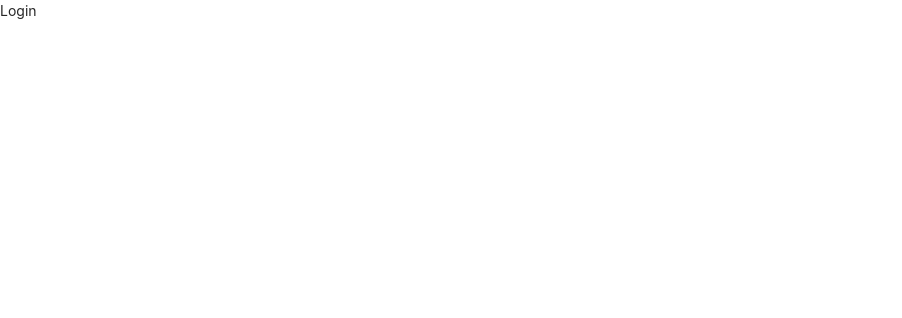
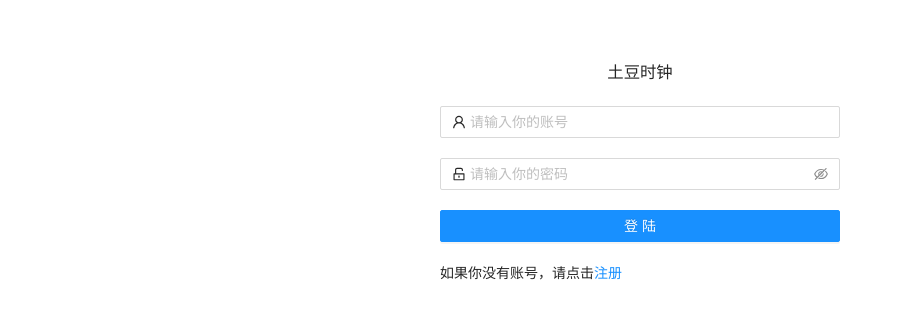
Before and after one commit to 0730chen/todoto, a React (Create React App) app: page /login in a window 1280 px wide. Shown: the top 318 px of the page, without its empty margins (0-902 px from the left). Built offline with nearby package versions, Linux system fonts and the light colour scheme.

Commit message:
完成登陆这注册页面

```diff
--- a/src/components/login/login..tsx
+++ b/src/components/login/login..tsx
@@ -1,10 +1,64 @@
 import React from "react";
+import axios from '../../config/axios'
+import {Input, Button} from 'antd';
+import {UserOutlined, UnlockOutlined,LockOutlined} from '@ant-design/icons';
+import {Link} from "react-router-dom";
 
-class Login extends React.Component {
+
+class Login extends React.Component<any> {
+    constructor(props: any) {
+        super(props)
+        this.state = {
+            account: '',
+            password: '',
+            passwordConformation: ''
+        }
+    }
+
+    onChangeAccount = (e: any) => {
+        const account = e.target.value
+        this.setState((state) => ({
+            account: account
+        }))
+    }
+    onChangePassword = (e: any) => {
+        const password = e.target.value
+        this.setState((state) => ({
+            password: password
+        }))
+    }
+    onChangePasswordConformation = (e: any) => {
+        const psc = e.target.value
+        this.setState(() => ({
+            passwordConformation: psc
+        }))
+    }
+    submit = async () => {
+        // @ts-ignore
+        const {account, password} = this.state;
+        try {
+            await axios.post('sign_up/user', {
+                account,
+                password,
+            })
+            console.log('ok')
+        } catch (e) {
+            throw Error(e)
+        }
+    }
 
     render() {
+        // @ts-ignore
+        const {account, password, passwordConformation} = this.state;
         return (
-            <div>Login</div>
+            <div className='SignUp'>
+                <h3>土豆时钟</h3>
+                <Input placeholder="请输入你的账号" prefix={<UserOutlined/>} value={account} onChange={this.onChangeAccount}/>
+                <Input.Password placeholder="请输入你的密码" prefix={<UnlockOutlined/>} value={password}
+                                onChange={this.onChangePassword}/>
+                <Button type="primary" className="register" onClick={this.submit}>登陆</Button>
+                <p>如果你没有账号，请点击<Link  to="/signup" className="login">注册</Link></p>
+            </div>
         )
     }
 }
--- /dev/null
+++ b/src/components/signUp/signUp.scss
@@ -0,0 +1,18 @@
+.SignUp {
+  max-width: 400px;
+  margin: auto;
+  padding: 50px 0;
+
+  > * {
+    margin: 10px 0;
+  }
+  >h3{
+    text-align: center;
+  }
+  >.register{
+    width: 100%;
+  }
+  >.login{
+    margin:0 10px;
+  }
+}
--- a/src/components/signUp/signUp.tsx
+++ b/src/components/signUp/signUp.tsx
@@ -1,7 +1,9 @@
 import React from "react";
 import axios from '../../config/axios'
 import {Input, Button} from 'antd';
-import {UserOutlined, UnlockOutlined} from '@ant-design/icons';
+import {UserOutlined, UnlockOutlined,LockOutlined} from '@ant-design/icons';
+import './signUp.scss'
+import {Link} from "react-router-dom";
 
 
 class SignUp extends React.Component<any> {
@@ -32,10 +34,13 @@ class SignUp extends React.Component<any> {
             passwordConformation: psc
         }))
     }
+    linkTo = ()=>{
+        this.props.history.push('/login')
+    }
     submit = async () => {
         // @ts-ignore
         const {account, password, passwordConformation} = this.state;
-        console.log(account,password,passwordConformation);
+        console.log(account, password, passwordConformation);
         try {
             await axios.post('sign_up/user', {
                 account,
@@ -53,12 +58,14 @@ class SignUp extends React.Component<any> {
         const {account, password, passwordConformation} = this.state;
         return (
             <div className='SignUp'>
+                <h3>土豆时钟</h3>
                 <Input placeholder="请输入你的账号" prefix={<UserOutlined/>} value={account} onChange={this.onChangeAccount}/>
                 <Input.Password placeholder="请输入你的密码" prefix={<UnlockOutlined/>} value={password}
                                 onChange={this.onChangePassword}/>
-                <Input.Password placeholder="确认密码" prefix={<UnlockOutlined/>} value={passwordConformation}
+                <Input.Password placeholder="确认密码" prefix={<LockOutlined/>} value={passwordConformation}
                                 onChange={this.onChangePasswordConformation}/>
-                <Button type="primary" onClick={this.submit}>注册</Button>
+                <Button type="primary" className="register" onClick={this.submit}>注册</Button>
+                <p>如果你有账号，请点击<Link  to="/login" className="login">登陆</Link></p>
             </div>
         )
     }
```
